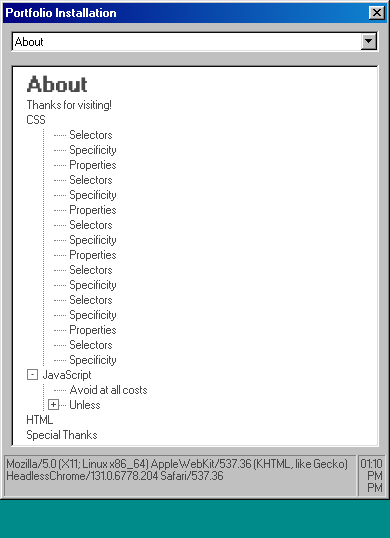
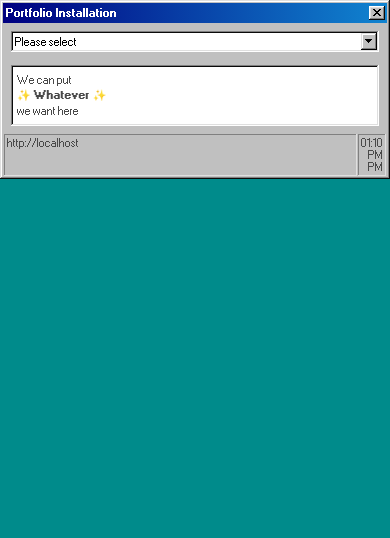
Before and after one commit to haydenismet/windows, a React (Create React App) app in the folder my-app/: page / in a window 390 px wide. Shown: the top 538 px of the page. Built offline with nearby package versions, Linux system fonts and the light colour scheme.

Commit message:
switch statement build out, persisting selected nav between desktop and mobile, monitoring value selection between select and input html elements, rendering choices correctly on WindowRight component

```diff
--- a/my-app/src/App.tsx
+++ b/my-app/src/App.tsx
@@ -6,18 +6,19 @@ import ClosePortfolio from "./components/ClosePortfolio";
 
 function App() {
   const [closeClick, setCloseClick] = useState<string>("");
+  const [navClick, setNavClick] = useState<string>("");
   function handleCloseClick(e: any): void {
     setCloseClick(e.target.dataset.window);
   }
 
-  const [navClick, setNavClick] = useState<string>("");
-
   function handleNavClick(e: any) {
-    setNavClick(e.target.dataset.portfolio);
+    if (e.target.dataset.portfolio) {
+      setNavClick(e.target.dataset.portfolio);
+    } else {
+      setNavClick(e.target.value);
+    }
   }
-
-  console.log(navClick);
-
+  console.log("navclick is", navClick);
   return (
     <>
       <div className="outer-container">
--- a/my-app/src/components/Contact.tsx
+++ b/my-app/src/components/Contact.tsx
@@ -4,7 +4,6 @@ function Contact() {
   return (
     <>
       <div className="contact-container">
-        <button>Reset</button>
         <button>Github</button>
         <button>LinkedIn</button>
         <button>Export PDF</button>
--- a/my-app/src/components/WindowFooter.tsx
+++ b/my-app/src/components/WindowFooter.tsx
@@ -16,7 +16,7 @@ function WindowFooter() {
   return (
     <>
       <div className="status-bar">
-        <p className="status-bar-field">{window.clientInformation.userAgent}</p>
+        <p className="status-bar-field">{window.location.origin}</p>
         <p className="status-bar-field">{getTime()}</p>
       </div>
     </>
--- a/my-app/src/components/WindowLeft.tsx
+++ b/my-app/src/components/WindowLeft.tsx
@@ -7,8 +7,14 @@ function WindowLeft(props: any) {
   return (
     <>
       <div className="left-inner-content">
-        <WindowLeftDesktop handleNavClick={props.handleNavClick} />
-        <WindowLeftMobile />
+        <WindowLeftDesktop
+          handleNavClick={props.handleNavClick}
+          navClick={props.navClick}
+        />
+        <WindowLeftMobile
+          handleNavClick={props.handleNavClick}
+          navClick={props.navClick}
+        />
         <Contact />
       </div>
     </>
--- a/my-app/src/components/WindowLeftDesktop.tsx
+++ b/my-app/src/components/WindowLeftDesktop.tsx
@@ -8,11 +8,23 @@ function WindowLeftDesktop(props: any) {
           <legend> Select one</legend>
           <div className="field-row">
             <input
+              id="radio-about"
+              type="radio"
+              data-portfolio="about"
+              name="portfolio-checklist"
+              onClick={props.handleNavClick}
+              checked={props.navClick === "about"}
+            />
+            <label htmlFor="radio-about">About</label>
+          </div>
+          <div className="field-row">
+            <input
               id="radio-experience"
               type="radio"
               data-portfolio="experience"
               name="portfolio-checklist"
               onClick={props.handleNavClick}
+              checked={props.navClick === "experience"}
             />
             <label htmlFor="radio-experience">Experience</label>
           </div>
@@ -23,6 +35,7 @@ function WindowLeftDesktop(props: any) {
               data-portfolio="tools"
               name="portfolio-checklist"
               onClick={props.handleNavClick}
+              checked={props.navClick === "tools"}
             />
             <label htmlFor="radio-tools">Tools</label>
           </div>
@@ -33,6 +46,7 @@ function WindowLeftDesktop(props: any) {
               data-portfolio="development"
               name="portfolio-checklist"
               onClick={props.handleNavClick}
+              checked={props.navClick === "development"}
             />
             <label htmlFor="radio-development">Development</label>
           </div>
@@ -43,6 +57,7 @@ function WindowLeftDesktop(props: any) {
               data-portfolio="userinterface"
               name="portfolio-checklist"
               onClick={props.handleNavClick}
+              checked={props.navClick === "userinterface"}
             />
             <label htmlFor="radio-userinterface">User Interface</label>
           </div>
@@ -53,6 +68,7 @@ function WindowLeftDesktop(props: any) {
               data-portfolio="design"
               name="portfolio-checklist"
               onClick={props.handleNavClick}
+              checked={props.navClick === "design"}
             />
             <label htmlFor="radio-design">Design</label>
           </div>
@@ -63,6 +79,7 @@ function WindowLeftDesktop(props: any) {
               data-portfolio="learning"
               name="portfolio-checklist"
               onClick={props.handleNavClick}
+              checked={props.navClick === "learning"}
             />
             <label htmlFor="radio-learning">Learning</label>
           </div>
@@ -73,6 +90,7 @@ function WindowLeftDesktop(props: any) {
               data-portfolio="listening"
               name="portfolio-checklist"
               onClick={props.handleNavClick}
+              checked={props.navClick === "listening"}
             />
             <label htmlFor="radio-listening">Listening to</label>
           </div>
@@ -83,6 +101,7 @@ function WindowLeftDesktop(props: any) {
               data-portfolio="likes"
               name="portfolio-checklist"
               onClick={props.handleNavClick}
+              checked={props.navClick === "likes"}
             />
             <label htmlFor="radio-likes">Likes</label>
           </div>
--- a/my-app/src/components/WindowLeftMobile.tsx
+++ b/my-app/src/components/WindowLeftMobile.tsx
@@ -1,20 +1,49 @@
 import React from "react";
 
-function WindowLeftMobile() {
+function WindowLeftMobile(props: any) {
   return (
     <>
       <div className="mobile-select">
-        <select>
-          <option>About</option>
-          <option>Experience</option>
-          <option>Tools</option>
-          <option>Development</option>
-          <option>User Interface</option>
-          <option>Design</option>
-          <option>Learning</option>
-          <option>Listening to</option>
-          <option>Likes</option>
-          <option>Contact</option>
+        <select onChange={props.handleNavClick}>
+          <option value="about" disabled selected>
+            Please select
+          </option>
+          <option value="about" selected={props.navClick === "about"}>
+            About
+          </option>
+          <option value="experience" selected={props.navClick === "experience"}>
+            Experience
+          </option>
+          <option value="tools" selected={props.navClick === "tools"}>
+            Tools
+          </option>
+          <option
+            value="development"
+            selected={props.navClick === "development"}
+          >
+            Development
+          </option>
+          <option
+            value="userinterface"
+            selected={props.navClick === "userinterface"}
+          >
+            User Interface
+          </option>
+          <option value="design" selected={props.navClick === "design"}>
+            Design
+          </option>
+          <option value="learning" selected={props.navClick === "learning"}>
+            Learning
+          </option>
+          <option value="listening" selected={props.navClick === "listening"}>
+            Listening to
+          </option>
+          <option value="likes" selected={props.navClick === "likes"}>
+            Likes
+          </option>
+          <option value="contact" selected={props.navClick === "contact"}>
+            Contact
+          </option>
         </select>
       </div>
     </>
--- a/my-app/src/components/WindowRight.tsx
+++ b/my-app/src/components/WindowRight.tsx
@@ -1,11 +1,43 @@
-import React from "react";
+import React, { FC } from "react";
 import About from "./portfolio_components/About";
+import Design from "./portfolio_components/Design";
+import Development from "./portfolio_components/Development";
+import Experience from "./portfolio_components/Experience";
+import Learning from "./portfolio_components/Learning";
+import Likes from "./portfolio_components/Likes";
+import Listening from "./portfolio_components/Listening";
+import Tools from "./portfolio_components/Tools";
+import UserInterface from "./portfolio_components/UserInterface";
+import Welcome from "./portfolio_components/Welcome";
 function WindowRight(props: any) {
-  console.log(props.navClick);
+  function renderPortfolio(navigationSelected: string): React.ReactNode {
+    switch (navigationSelected) {
+      case "about":
+        return <About />;
+      case "experience":
+        return <Experience />;
+      case "tools":
+        return <Tools />;
+      case "development":
+        return <Development />;
+      case "userinterface":
+        return <UserInterface />;
+      case "design":
+        return <Design />;
+      case "learning":
+        return <Learning />;
+      case "listening":
+        return <Listening />;
+      case "likes":
+        return <Likes />;
+      default:
+        return <Welcome />;
+    }
+  }
   return (
     <>
       <div className="right-inner-content">
-        <About />
+        {props.navClick ? renderPortfolio(props.navClick) : <Welcome />}
       </div>
     </>
   );
--- /dev/null
+++ b/my-app/src/components/portfolio_components/Welcome.tsx
@@ -0,0 +1,20 @@
+import React, { ReactNode } from "react";
+
+function Welcome() {
+  return (
+    <>
+      <div className="welcome">
+        <ul className="tree-view">
+          <li>We can put</li>
+          <li>
+            <strong>✨ Whatever ✨</strong>
+          </li>
+          <li>we want here</li>
+          <li></li>
+        </ul>
+      </div>
+    </>
+  );
+}
+
+export default Welcome;
```
